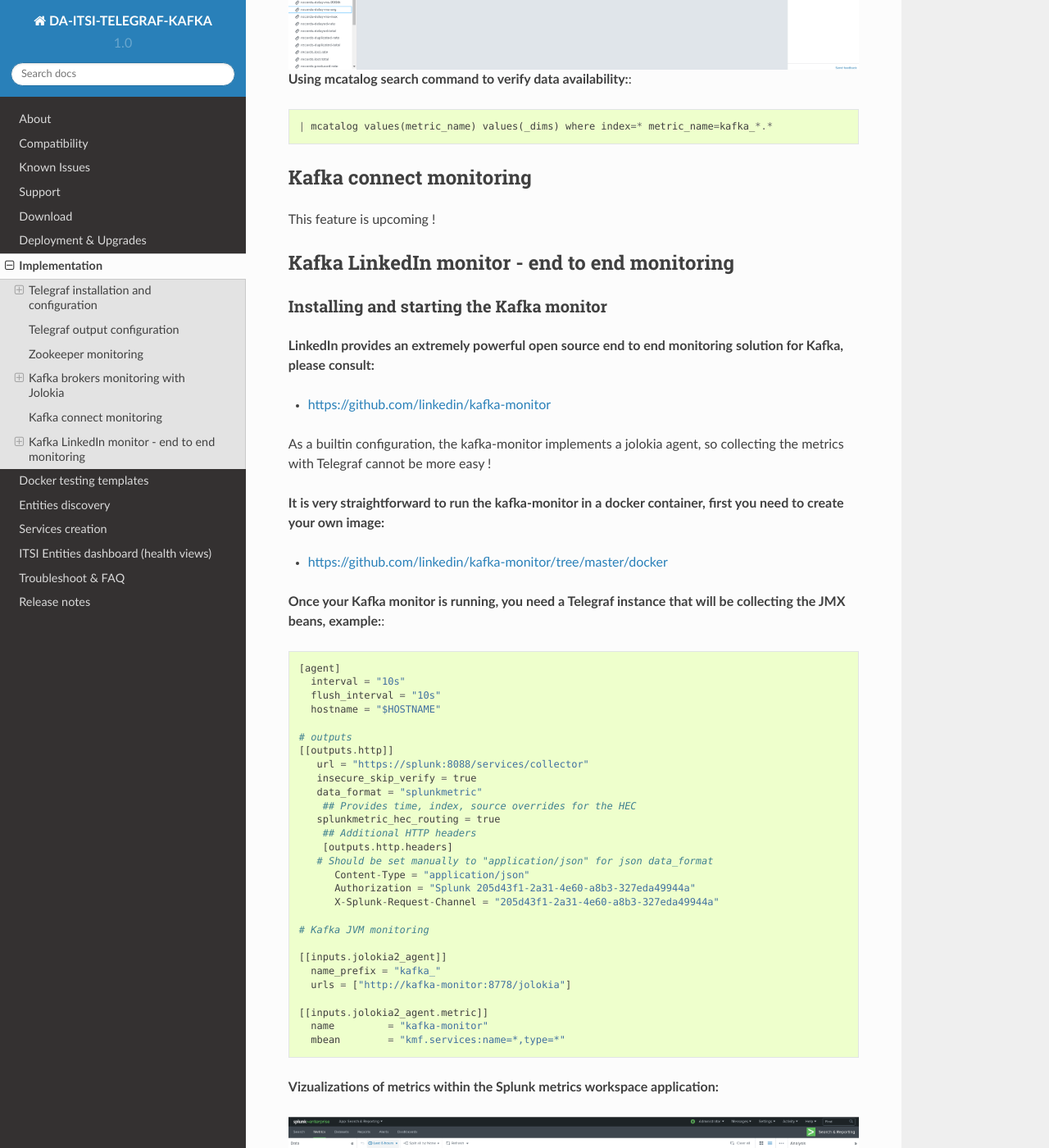
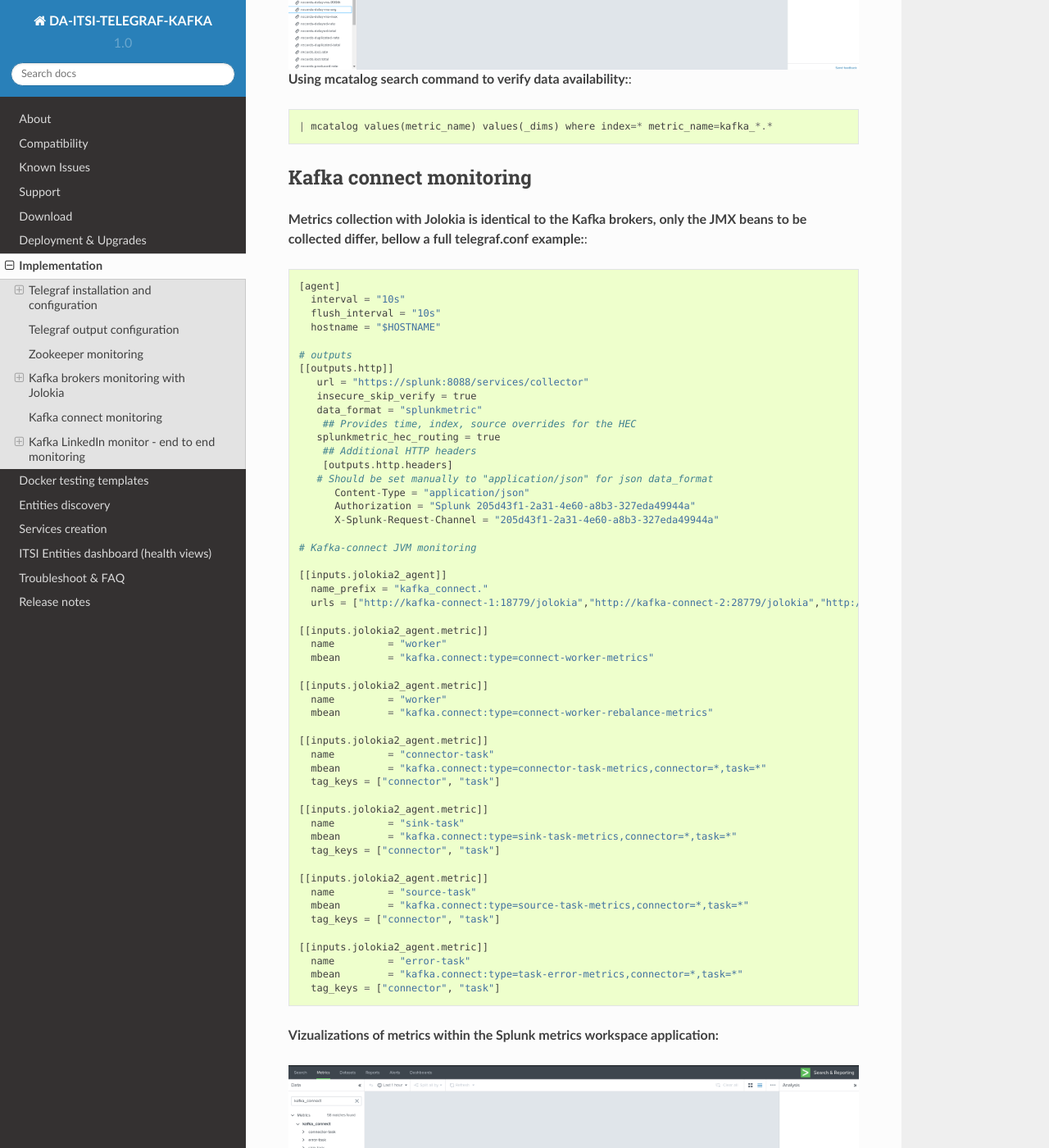
Before and after one commit to guilhemmarchand/DA-ITSI-TELEGRAF-KAFKA, a Sphinx documentation site: the page built from docs/kafka_monitoring.rst, in a window 1280 px wide and 1400 px high, scrolled down 7500 px. Shown: the whole window at 82% size. Built offline with Sphinx 7.4.7 and the Read the Docs theme 2.0.0, drawn with Linux system fonts in a browser that asks for light colours; some of the changed text lies outside the part shown.

Commit message:
Kafla connect integration

```diff
--- a/docs/kafka_monitoring.rst
+++ b/docs/kafka_monitoring.rst
@@ -346,7 +346,70 @@
 Kafka connect monitoring
 ========================
 
-This feature is upcoming !
+**Metrics collection with Jolokia is identical to the Kafka brokers, only the JMX beans to be collected differ, bellow a full telegraf.conf example:**::
+
+   [agent]
+     interval = "10s"
+     flush_interval = "10s"
+     hostname = "$HOSTNAME"
+
+   # outputs
+   [[outputs.http]]
+      url = "https://splunk:8088/services/collector"
+      insecure_skip_verify = true
+      data_format = "splunkmetric"
+       ## Provides time, index, source overrides for the HEC
+      splunkmetric_hec_routing = true
+       ## Additional HTTP headers
+       [outputs.http.headers]
+      # Should be set manually to "application/json" for json data_format
+         Content-Type = "application/json"
+         Authorization = "Splunk 205d43f1-2a31-4e60-a8b3-327eda49944a"
+         X-Splunk-Request-Channel = "205d43f1-2a31-4e60-a8b3-327eda49944a"
+
+   # Kafka-connect JVM monitoring
+
+   [[inputs.jolokia2_agent]]
+     name_prefix = "kafka_connect."
+     urls = ["http://kafka-connect-1:18779/jolokia","http://kafka-connect-2:28779/jolokia","http://kafka-connect-3:38779/jolokia"]
+
+   [[inputs.jolokia2_agent.metric]]
+     name         = "worker"
+     mbean        = "kafka.connect:type=connect-worker-metrics"
+
+   [[inputs.jolokia2_agent.metric]]
+     name         = "worker"
+     mbean        = "kafka.connect:type=connect-worker-rebalance-metrics"
+
+   [[inputs.jolokia2_agent.metric]]
+     name         = "connector-task"
+     mbean        = "kafka.connect:type=connector-task-metrics,connector=*,task=*"
+     tag_keys = ["connector", "task"]
+
+   [[inputs.jolokia2_agent.metric]]
+     name         = "sink-task"
+     mbean        = "kafka.connect:type=sink-task-metrics,connector=*,task=*"
+     tag_keys = ["connector", "task"]
+
+   [[inputs.jolokia2_agent.metric]]
+     name         = "source-task"
+     mbean        = "kafka.connect:type=source-task-metrics,connector=*,task=*"
+     tag_keys = ["connector", "task"]
+
+   [[inputs.jolokia2_agent.metric]]
+     name         = "error-task"
+     mbean        = "kafka.connect:type=task-error-metrics,connector=*,task=*"
+     tag_keys = ["connector", "task"]
+
+**Vizualizations of metrics within the Splunk metrics workspace application:**
+
+.. image:: img/kafka_connect_metrics_workspace.png
+   :alt: kafka_kafka_connect_workspace.png
+   :align: center
+
+**Using mcatalog search command to verify data availability:**::
+
+    | mcatalog values(metric_name) values(_dims) where index=* metric_name=kafka_connect.*
 
 Kafka LinkedIn monitor - end to end monitoring
 ==============================================
```
Also changed, not shown: docs/img/kafka_connect_metrics_workspace.png (added).
